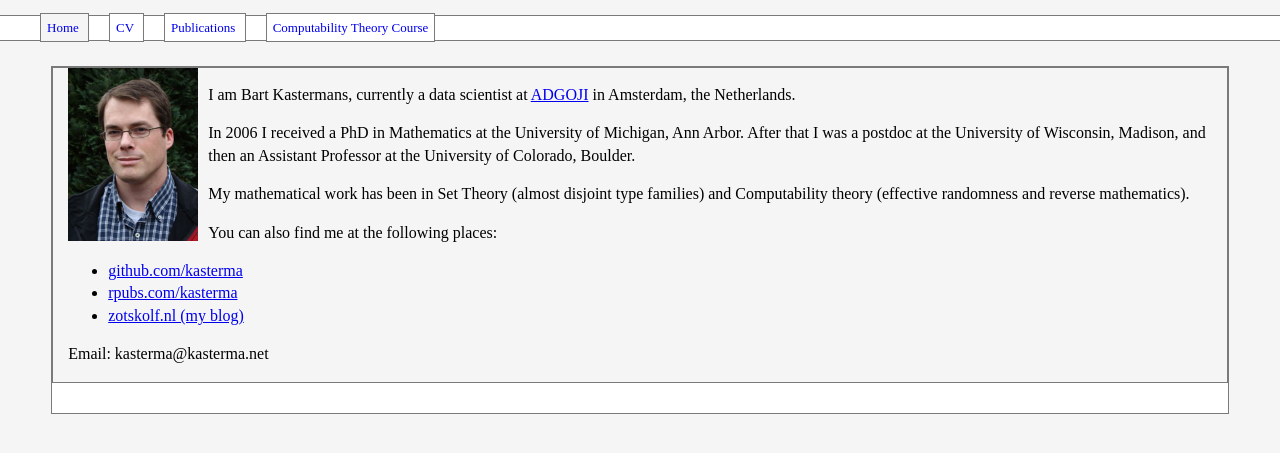
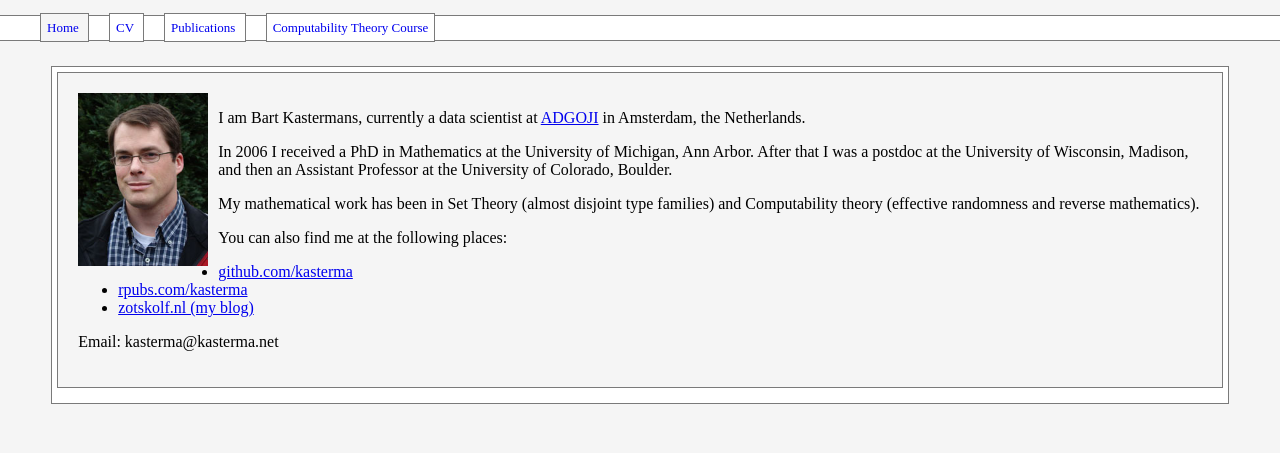
Before and after one commit to kasterma/kasterma.github.io, a Jekyll site: the page built from index.html, in a window 1280 px wide. Shown: the top 453 px of the page. Built offline with Jekyll 4.4.1, drawn with Linux system fonts in a browser that asks for light colours; Markdown is read by kramdown in place of the engine named in the settings.

Commit message:
update homepage style

```diff
--- a/css/main.css
+++ b/css/main.css
@@ -108,7 +108,6 @@ a.navitem:hover {
     border : 1px solid #7A7A7A;
     background-color : 	#F5F5F5;
 }
-
 
 .hpboxx {
     margin : 5px 20px 5px 20px;
--- a/index.html
+++ b/index.html
@@ -7,7 +7,7 @@ title: Bart Kastermans' Home Page
 
 <div class="content">
 
-<div class="cvbox">
+<div class="hpbox">
 
    <img class="mypic"
         src="images/me.jpg" />
```
